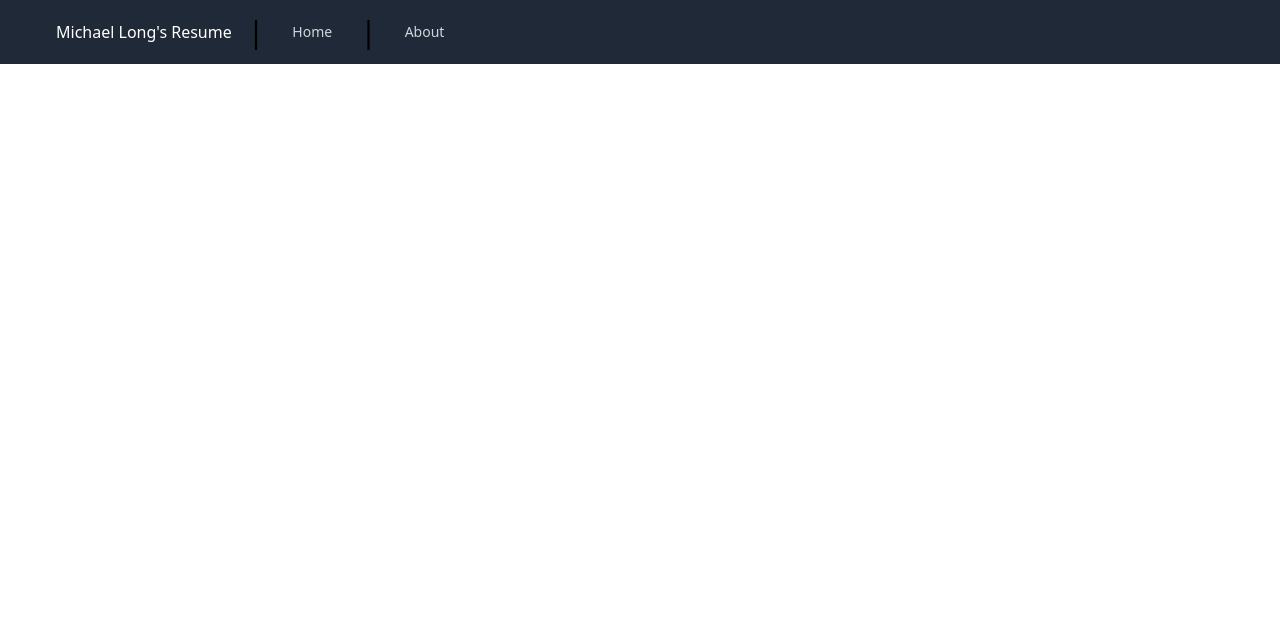
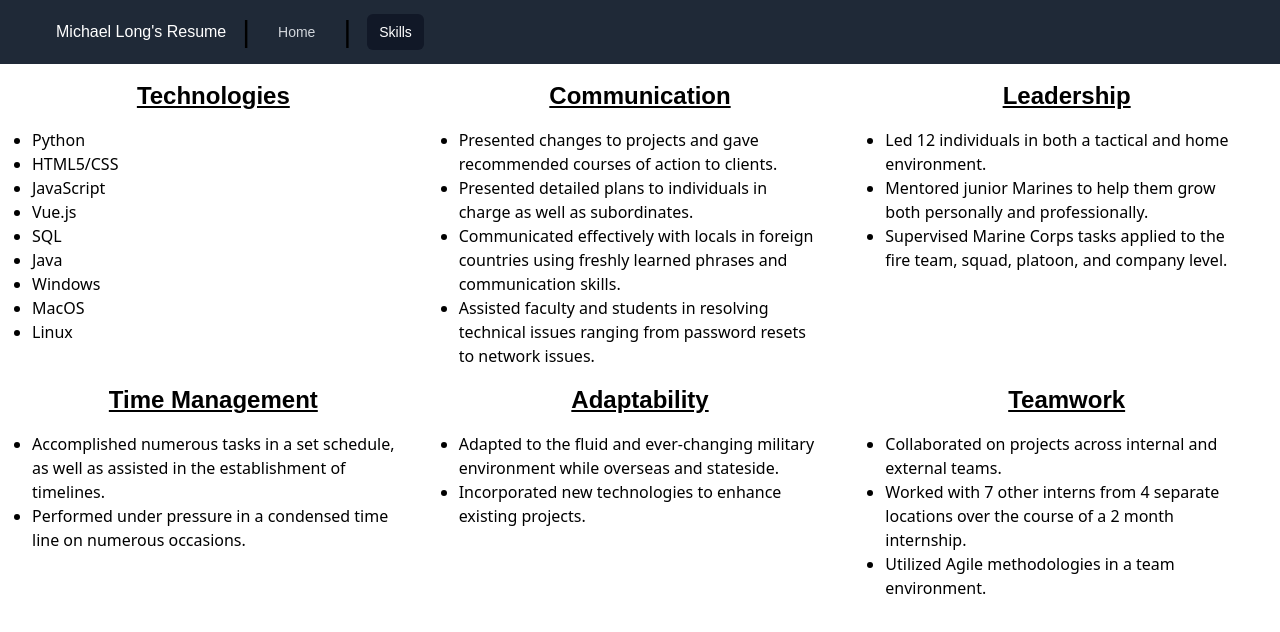
Before and after one commit to michael-long88/resume-vue-tailwind, a Vue app: page /skills in a window 1280 px wide. Shown: the top 632 px of the page. Built offline with nearby package versions, Linux system fonts and the light colour scheme.

Commit message:
Add skills page and fonts

```diff
--- a/postcss.config.js
+++ b/postcss.config.js
@@ -1,6 +1,6 @@
 module.exports = {
   plugins: {
     tailwindcss: {},
-    autoprefixer: {},
-  },
+    autoprefixer: {}
+  }
 }
--- a/src/assets/styles/index.css
+++ b/src/assets/styles/index.css
@@ -2,3 +2,5 @@
 @import "tailwindcss/base";
 @import "tailwindcss/components";
 @import "tailwindcss/utilities";
+
+@import url('https://fonts.googleapis.com/css?family=Cinzel:400,700|Lora:400,400i,700|Nunito+Sans:400,400i,700');
--- a/src/components/Nav.vue
+++ b/src/components/Nav.vue
@@ -26,16 +26,17 @@
               <path stroke-linecap="round" stroke-linejoin="round" stroke-width="2" d="M6 18L18 6M6 6l12 12" />
             </svg>
           </button>
+          <p class="menu-link-text text-white m-auto font-cinzel">Michael Long's Resume</p>
         </div>
         <div class="flex-1 flex items-center justify-center sm:items-stretch sm:justify-start">
           <div class="hidden sm:block sm:ml-6">
-            <div class="flex space-x-4">
+            <div class="flex space-x-4 font-cinzel">
               <p class="menu-link-text text-white my-auto">Michael Long's Resume</p>
               <p class="mx-auto text-3xl">|</p>
               <!-- Current: "bg-gray-900 text-white", Default: "text-gray-300 hover:bg-gray-700 hover:text-white" -->
               <router-link to="/" class="menu-link text-sm">Home</router-link>
               <p class="mx-auto text-3xl">|</p>
-              <router-link to="/about" class="menu-link text-sm">About</router-link>
+              <router-link to="/skills" class="menu-link text-sm">Skills</router-link>
             </div>
           </div>
         </div>
@@ -48,10 +49,10 @@
       Menu open: "block", Menu closed: "hidden"
     -->
     <div :class="[menuToggle ? 'block sm:block' : 'hidden sm:hidden']">
-      <div class="px-2 pt-2 pb-3 space-y-1">
+      <div class="px-2 pt-2 pb-3 space-y-1 font-cinzel  ">
         <!-- Current: "bg-gray-900 text-white", Default: "text-gray-300 hover:bg-gray-700 hover:text-white" -->
         <router-link to="/" class="menu-link text-base">Home</router-link> |
-        <router-link to="/about" class="menu-link text-base">About</router-link>
+        <router-link to="/skills" class="menu-link text-base">Skills</router-link>
       </div>
     </div>
   </nav>
--- /dev/null
+++ b/src/components/SkillList.vue
@@ -0,0 +1,30 @@
+<template>
+  <div>
+    <div class="grid grid-flow-row px-8 pt-4">
+      <header class="mx-auto pb-4 lg:text-2xl font-bold underline font-lora">
+        {{ header }}
+      </header>
+      <ul class="text-left list-disc font-nunito">
+        <li v-for="(item, index) in list" :key="index">
+          <ul v-if="Array.isArray(item)">
+            <li v-for="subItem in item" :key="subItem">
+              {{ subItem }}
+            </li>
+          </ul>
+          <span v-else>
+            {{ item }}
+          </span>
+        </li>
+      </ul>
+    </div>
+  </div>
+</template>
+<script>
+export default {
+  name: 'SkillList',
+  props: {
+    header: String,
+    list: Array
+  }
+}
+</script>
--- a/src/router/index.js
+++ b/src/router/index.js
@@ -1,6 +1,7 @@
 import Vue from 'vue'
 import VueRouter from 'vue-router'
 import Home from '../views/Home.vue'
+import Skills from '../views/Skills'
 
 Vue.use(VueRouter)
 
@@ -11,12 +12,13 @@ const routes = [
     component: Home
   },
   {
-    path: '/about',
-    name: 'About',
+    path: '/skills',
+    name: 'Skills',
+    component: Skills
     // route level code-splitting
     // this generates a separate chunk (about.[hash].js) for this route
     // which is lazy-loaded when the route is visited.
-    component: () => import(/* webpackChunkName: "about" */ '../views/About.vue')
+    // component: () => import(/* webpackChunkName: "about" */ '../views/About.vue')
   }
 ]
 
--- /dev/null
+++ b/src/views/Skills.vue
@@ -0,0 +1,52 @@
+<template>
+  <div class="flex">
+    <div class="lg:grid lg:grid-cols-3 lg:grid-rows-2">
+      <SkillList
+        v-for="(skillList, skillHeader) in skills"
+        :key="skillHeader"
+        :header="skillHeader"
+        :list="skillList"
+      />
+    </div>
+  </div>
+</template>
+<script>
+import SkillList from '../components/SkillList'
+export default {
+  name: 'Skills',
+  components: {
+    SkillList
+  },
+  data () {
+    return {
+      skills: {
+        Technologies: ['Python', 'HTML5/CSS', 'JavaScript', 'Vue.js', 'SQL', 'Java', 'Windows', 'MacOS', 'Linux'],
+        Communication: [
+          'Presented changes to projects and gave recommended courses of action to clients.',
+          'Presented detailed plans to individuals in charge as well as subordinates.',
+          'Communicated effectively with locals in foreign countries using freshly learned phrases and communication skills.',
+          'Assisted faculty and students in resolving technical issues ranging from password resets to network issues.'
+        ],
+        Leadership: [
+          'Led 12 individuals in both a tactical and home environment.',
+          'Mentored junior Marines to help them grow both personally and professionally.',
+          'Supervised Marine Corps tasks applied to the fire team, squad, platoon, and company level.'
+        ],
+        'Time Management': [
+          'Accomplished numerous tasks in a set schedule, as well as assisted in the establishment of timelines.',
+          'Performed under pressure in a condensed time line on numerous occasions.'
+        ],
+        Adaptability: [
+          'Adapted to the fluid and ever-changing military environment while overseas and stateside.',
+          'Incorporated new technologies to enhance existing projects.'
+        ],
+        Teamwork: [
+          'Collaborated on projects across internal and external teams.',
+          'Worked with 7 other interns from 4 separate locations over the course of a 2 month internship.',
+          'Utilized Agile methodologies in a team environment.'
+        ]
+      }
+    }
+  }
+}
+</script>
--- a/tailwind.config.js
+++ b/tailwind.config.js
@@ -2,13 +2,19 @@ module.exports = {
   purge: ['./index.html', './src/**/*.{vue,js,ts,jsx,tsx}'],
   darkMode: false, // or 'media' or 'class'
   theme: {
-    extend: {},
+    extend: {
+      fontFamily: {
+        nunito: ['nunito', 'sans'],
+        cinzel: ['cinzel', 'sans-serif'],
+        lora: ['lora', 'sans-serif']
+      }
+    },
     container: {
-      center: true,
+      center: true
     }
   },
   variants: {
-    extend: {},
+    extend: {}
   },
-  plugins: [],
+  plugins: []
 }
```
